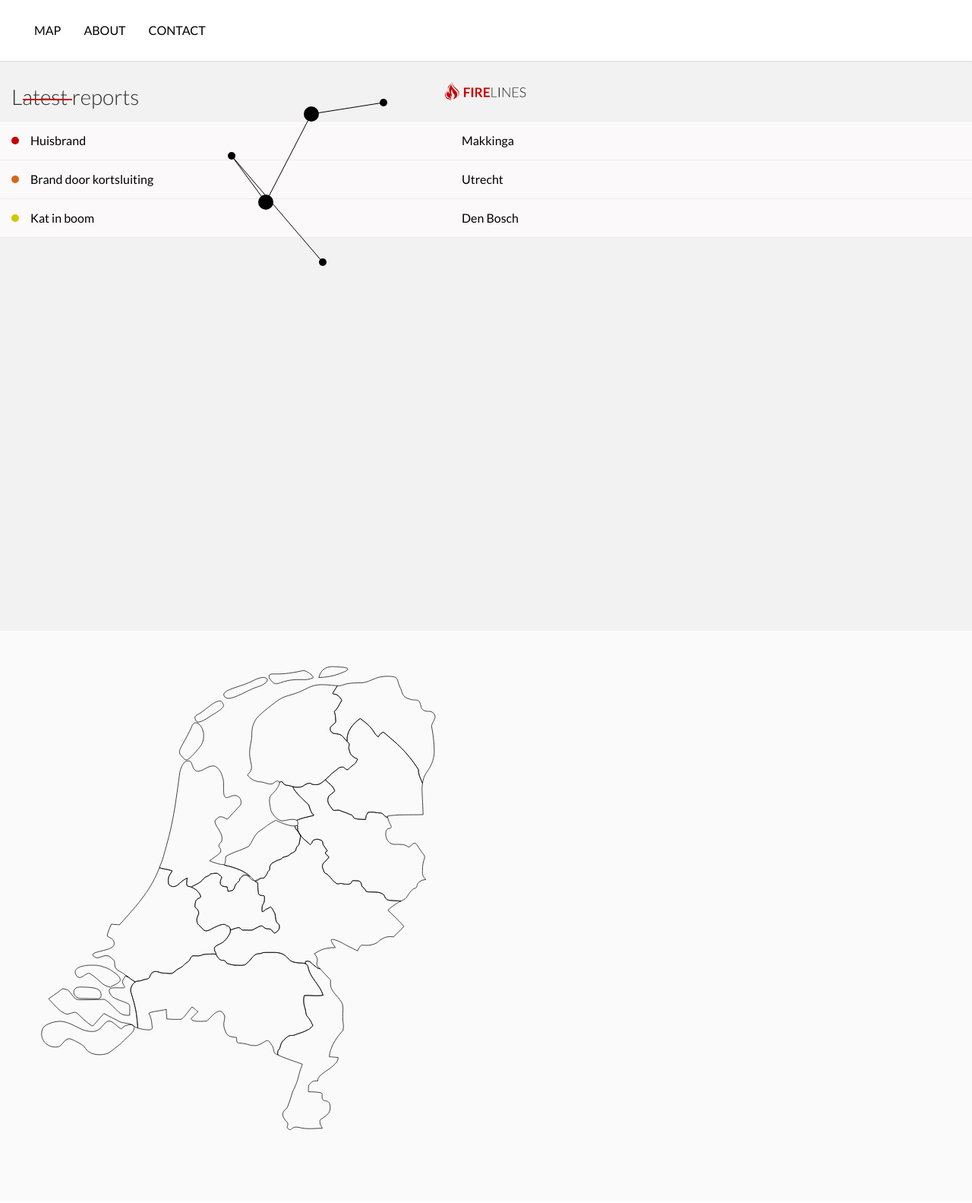
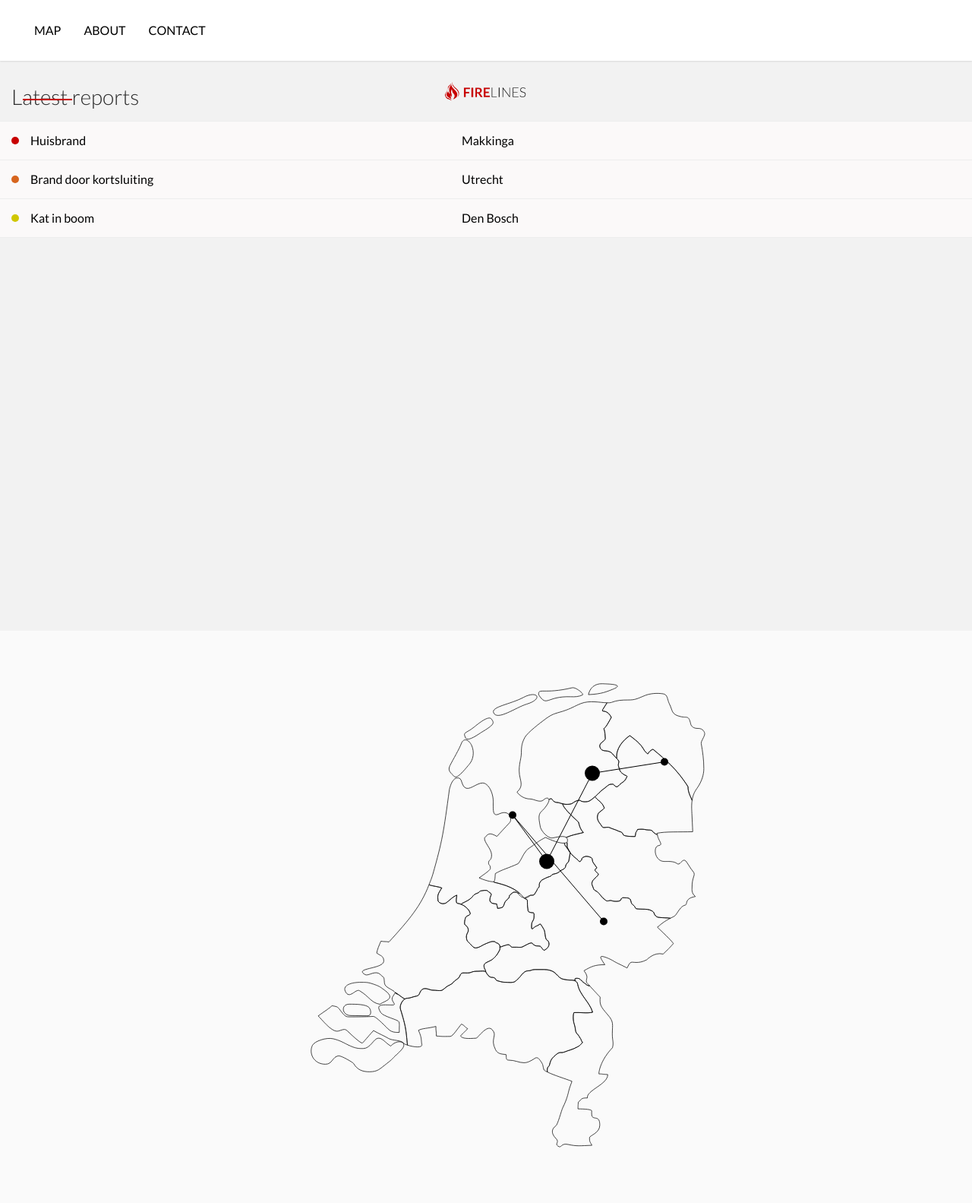
Before and after one commit to maxvij/FireLines, a PHP site: page / in a window 1280 px wide; the page is wider, and only the part inside the window is pictured. Shown: that part at 76% size. Before the commit the page ends 1487 px from the top of that part, so only its background shows below. Run offline with PHP 8.4, Linux system fonts and the light colour scheme; style sheets or scripts are compiled from the project's sources.

Commit message:
Changed positioning of map.

```diff
--- a/index.php
+++ b/index.php
@@ -43,12 +43,8 @@
         </div>
         <div class="col-12 col-md-12 col-lg-8">
             <div id="map">
-                <div class="row">
-                    <div class="col-12 col-md-8">
-                        <div id="map-overlay">
-                            <object id="map-svg" type="image/svg+xml" data="src/img/nl.svg"></object>
-                        </div>
-                    </div>
+                <div id="map-overlay">
+                    <object id="map-svg" type="image/svg+xml" data="src/img/nl.svg"></object>
                 </div>
             </div>
         </div>
--- a/src/sass/map.sass
+++ b/src/sass/map.sass
@@ -10,6 +10,7 @@
   height: calc(100vh - 80px)
   display: inline-block
   padding: 15px 30px
+  position: relative
   #map-overlay, #map-svg, #map-svg svg, #map-svg + svg
     width: 600px
     height: 675px
@@ -23,7 +24,13 @@
       position: absolute
       top: 0
       left: 0
+  #map-overlay
+    position: absolute
+    left: 50%
+    top: 50%
+    transform: translateX(-50%) translateY(-50%)
 
 @media (max-width: 991px)
   #map
+    position: relative
     height: auto
```
